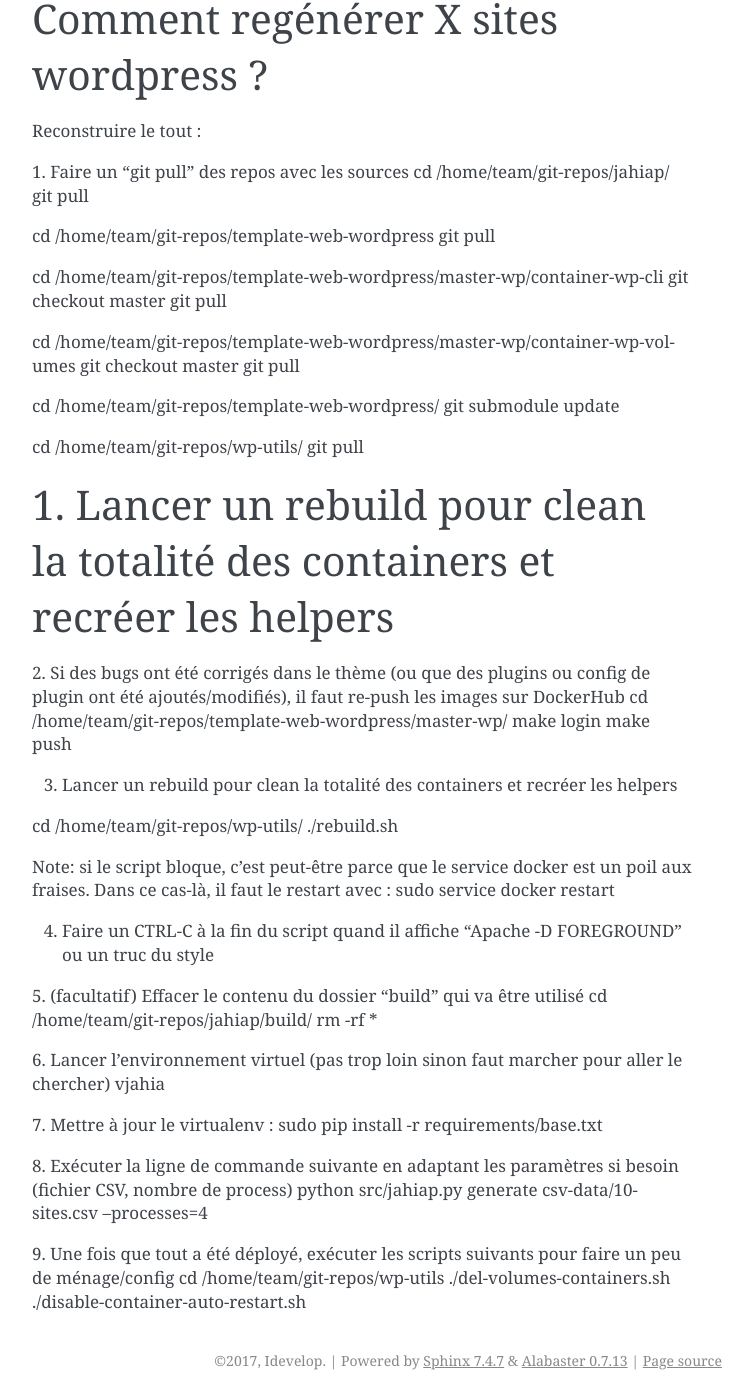
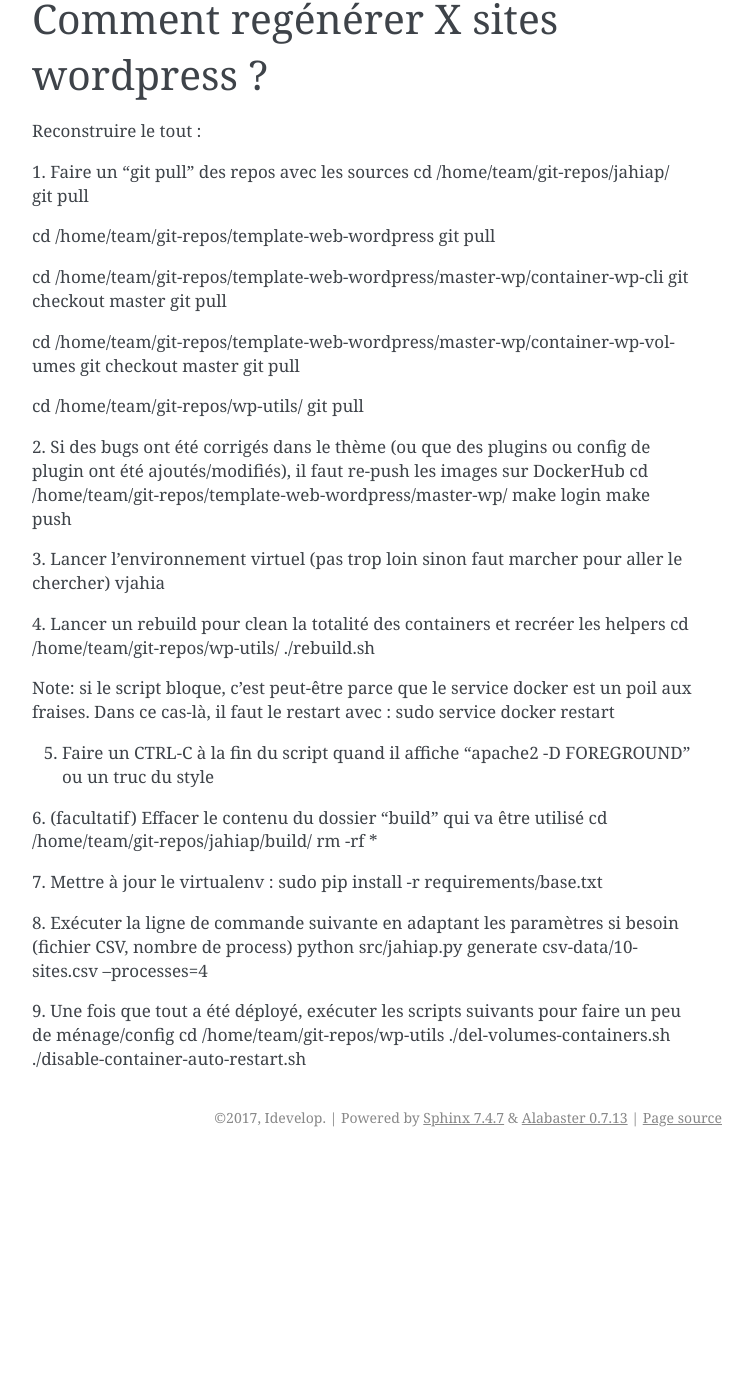
Before and after one commit to epfl-si/jahiap, a Sphinx documentation site: the page built from docs/HOW_TO.rst, in a window 1280 px wide and 1400 px high, scrolled down 907 px. Shown: the whole window, without its empty margins (388-1140 px from the left). Built offline with Sphinx 7.4.7, drawn with Linux system fonts in a browser that asks for light colours; after the commit the page ends 2064 px from its top, so only the background shows below that; some of the changed text lies outside the part shown.

Commit message:
A few updates

```diff
--- a/docs/HOW_TO.rst
+++ b/docs/HOW_TO.rst
@@ -61,24 +61,20 @@ cd /home/team/git-repos/template-web-wordpress/master-wp/container-wp-volumes
 git checkout master
 git pull
 
-cd /home/team/git-repos/template-web-wordpress/
-git submodule update
-
 cd /home/team/git-repos/wp-utils/
 git pull
 
 
-1. Lancer un rebuild pour clean la totalité des containers et recréer les helpers
-=======
+
 2. Si des bugs ont été corrigés dans le thème (ou que des plugins ou config de plugin ont été ajoutés/modifiés), il faut re-push les images sur DockerHub
 cd /home/team/git-repos/template-web-wordpress/master-wp/
 make login
 make push
 
+3. Lancer l'environnement virtuel (pas trop loin sinon faut marcher pour aller le chercher)
+vjahia
 
-3. Lancer un rebuild pour clean la totalité des containers et recréer les helpers
-
-
+4. Lancer un rebuild pour clean la totalité des containers et recréer les helpers
 cd /home/team/git-repos/wp-utils/
 ./rebuild.sh
 
@@ -86,16 +82,13 @@ Note: si le script bloque, c'est peut-être parce que le service docker est un p
 sudo service docker restart
 
 
-4. Faire un CTRL-C à la fin du script quand il affiche "Apache -D FOREGROUND" ou un truc du style
+5. Faire un CTRL-C à la fin du script quand il affiche "apache2 -D FOREGROUND" ou un truc du style
 
 
-5. (facultatif) Effacer le contenu du dossier "build" qui va être utilisé
+6. (facultatif) Effacer le contenu du dossier "build" qui va être utilisé
 cd /home/team/git-repos/jahiap/build/
 rm -rf *
 
-
-6. Lancer l'environnement virtuel (pas trop loin sinon faut marcher pour aller le chercher)
-vjahia
 
 7. Mettre à jour le virtualenv :
 sudo pip install -r requirements/base.txt
```
